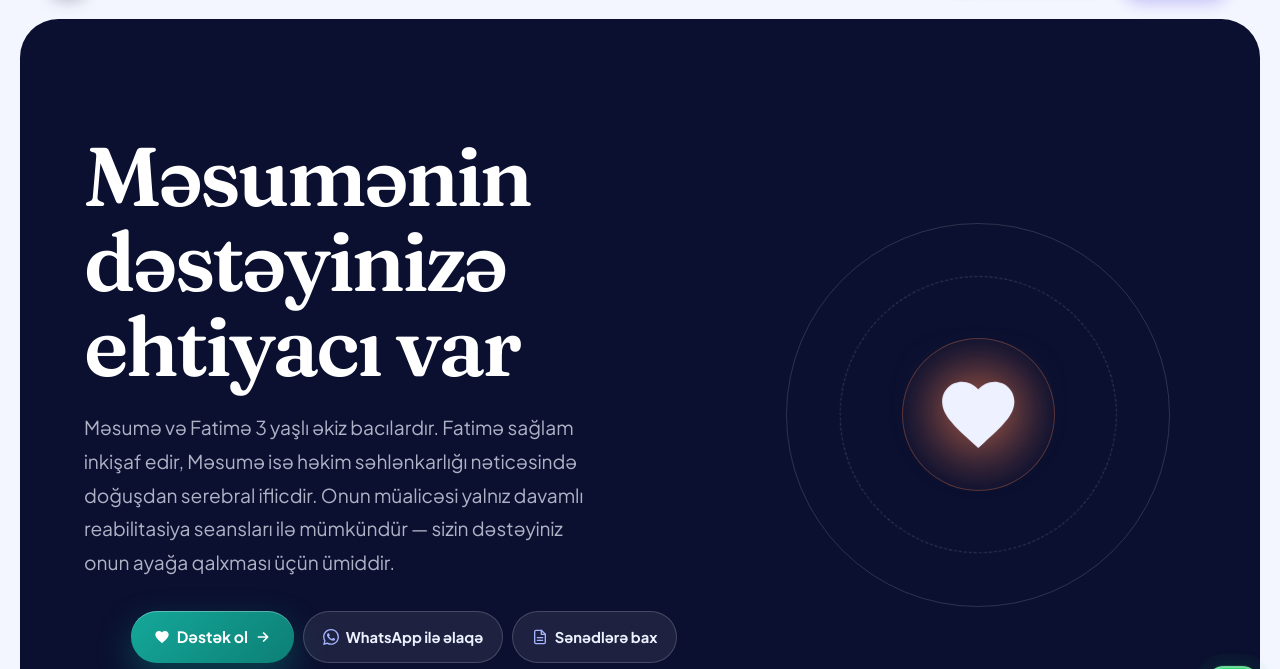
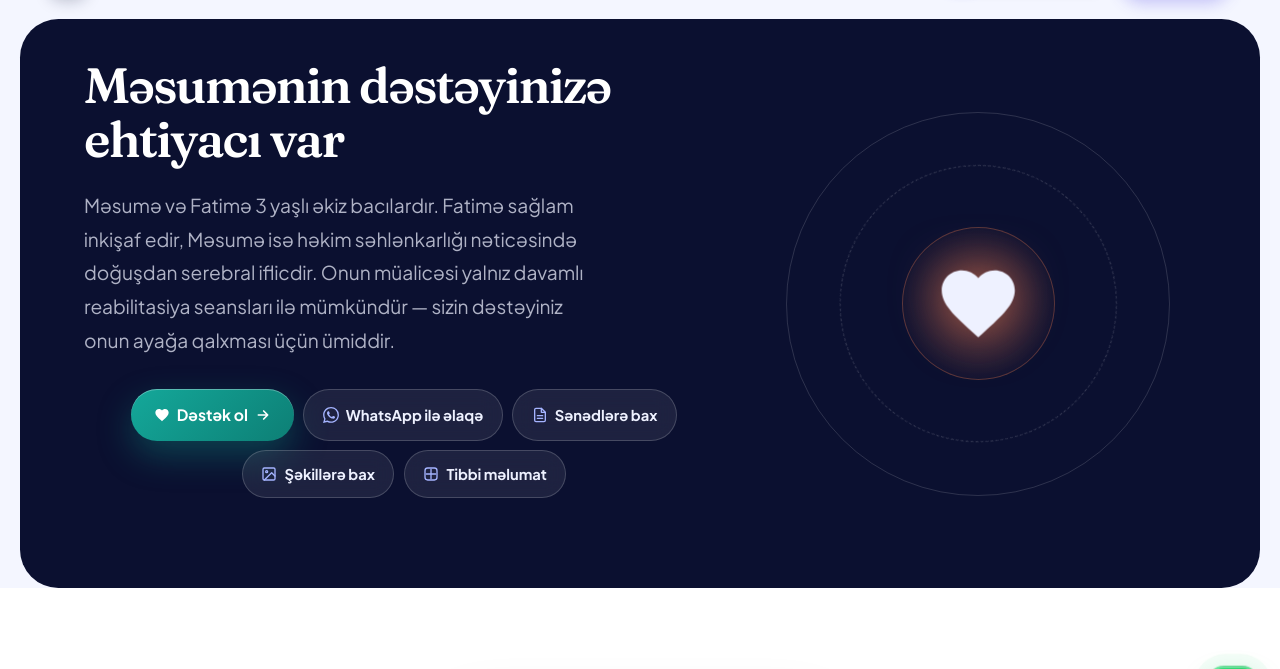
Before and after one commit to mesume-yardim/mesume-yardim.github.io, a plain HTML site: page index.html in a window 1280 px wide. Shown: the part 56-725 px from the top of the page. Drawn offline with Linux system fonts and the light colour scheme.

Commit message:
Hero: smaller headline, tighter top spacing
Co-Authored-By: Claude Sonnet 5.5 <noreply@anthropic.com>

```diff
--- a/style.css
+++ b/style.css
@@ -1302,7 +1302,7 @@ body.is-lightbox-open { overflow: hidden; }
   --h2-ink: #eef1ff;
   --h2-muted: rgba(238, 241, 255, 0.72);
   margin: 10px clamp(8px, 1.6vw, 20px) 0;
-  padding: clamp(4.5rem, 9vw, 7.5rem) clamp(1.25rem, 5vw, 4rem) clamp(3.5rem, 7vw, 6rem);
+  padding: clamp(1.5rem, 3vw, 2.5rem) clamp(1.25rem, 5vw, 4rem) clamp(3.5rem, 7vw, 6rem);
   border-radius: clamp(24px, 3vw, 40px);
   background: #0b1030;
   color: var(--h2-ink);
@@ -1361,13 +1361,13 @@ body.is-lightbox-open { overflow: hidden; }
 .hero-v2 .hero-copy { max-width: 40rem; }
 
 .hero-v2 .hero-headline {
-  font-size: clamp(2.5rem, 7.4vw, 5.2rem);
-  line-height: 1.02;
+  font-size: clamp(1.7rem, 5vw, 3.1rem);
+  line-height: 1.1;
   letter-spacing: -0.035em;
   font-weight: 600;
   margin-bottom: 1.4rem;
   color: #ffffff;
-  text-wrap: balance;
+  text-wrap: wrap;
 }
 .hero-v2 .hero-text { color: var(--h2-muted); font-size: clamp(1.02rem, 1.7vw, 1.2rem); max-width: 32rem; margin-bottom: 1.75rem; }
 
```
